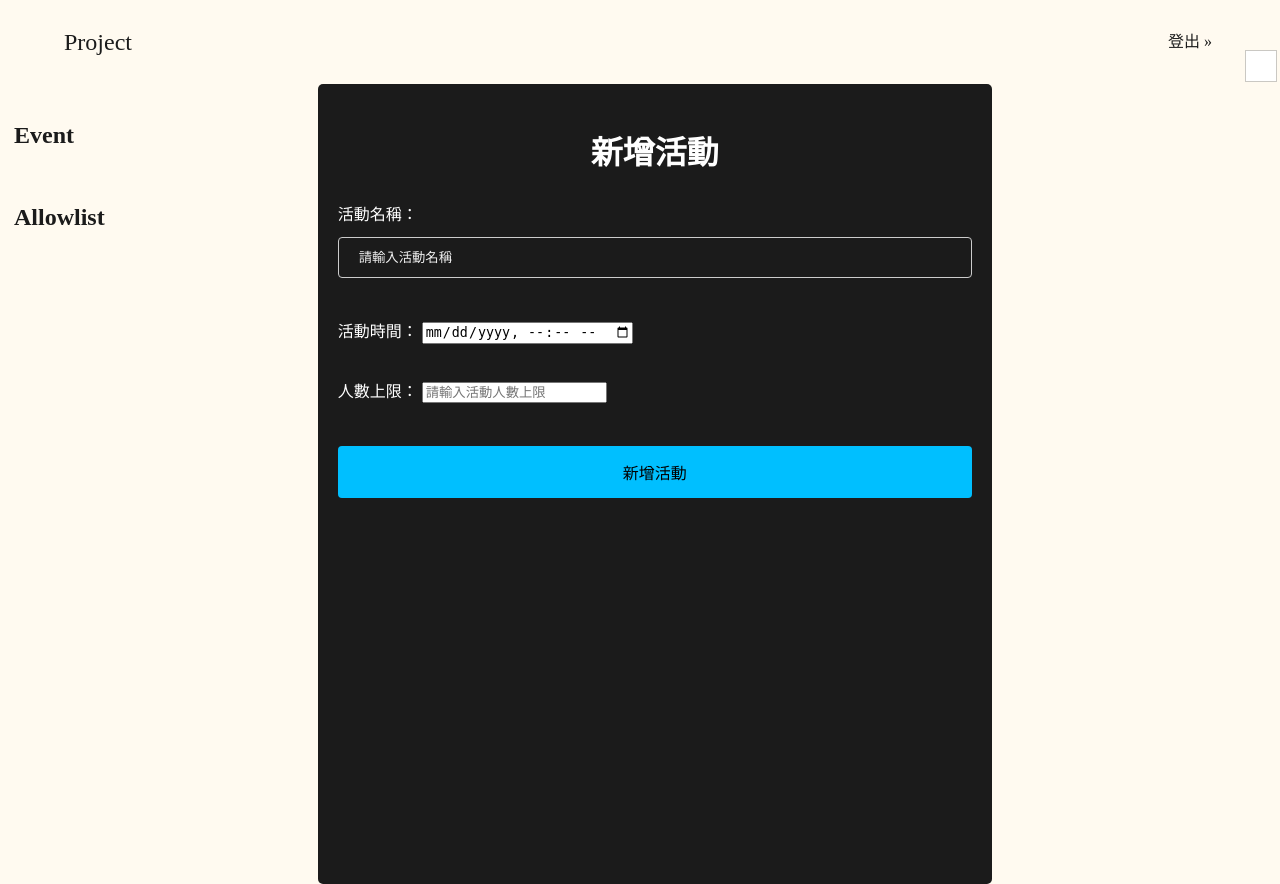
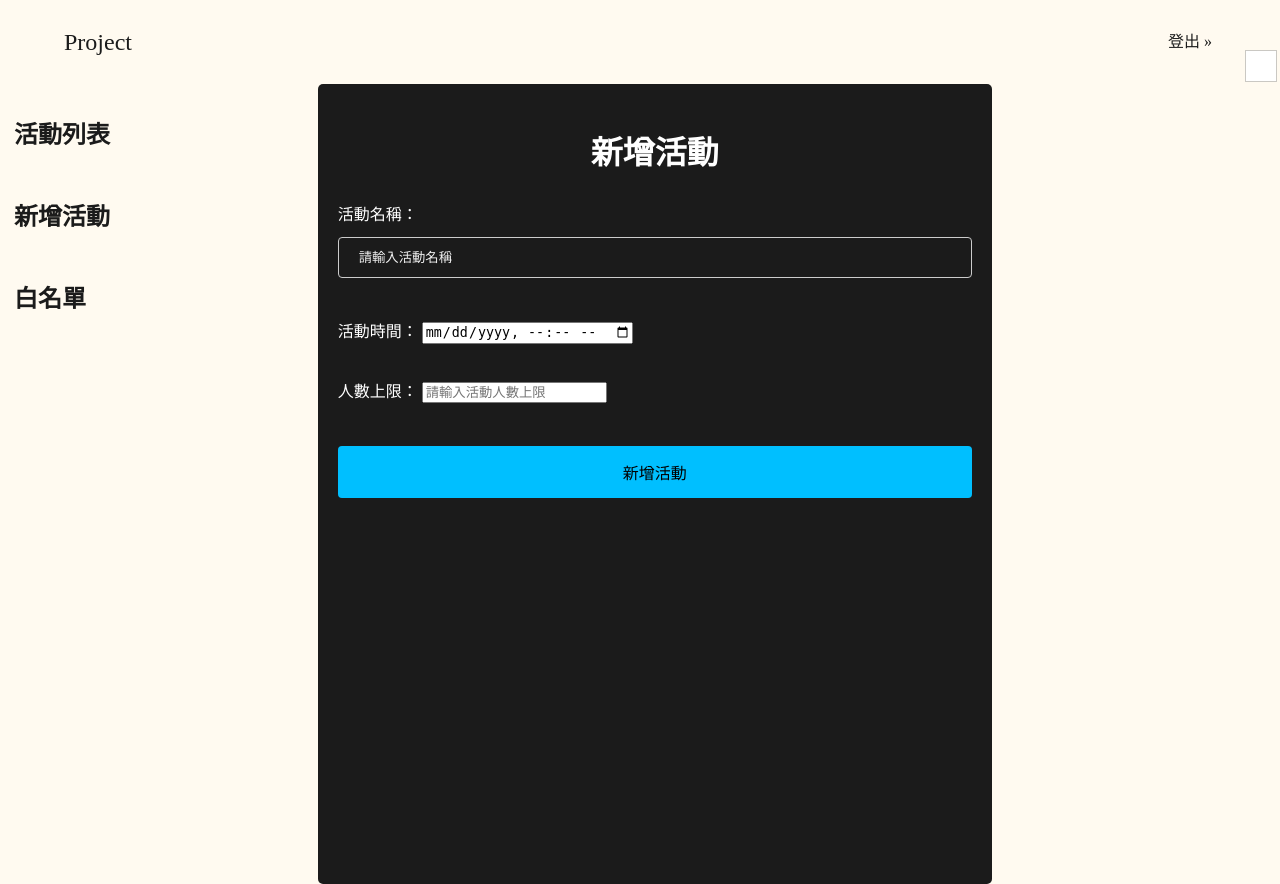
Before and after one commit to morrischen890717/112_Web, a Django app: page /createEvent in a window 1280 px wide. Run offline with Django 4.2, Linux system fonts and the light colour scheme; a user stored in the database is signed in.

Commit message:
modify css of allowlistPage.html and add the link to createEvent.html on the sidebar

```diff
--- a/project/templates/allowlistPage.html
+++ b/project/templates/allowlistPage.html
@@ -1,7 +1,8 @@
 {% extends "base.html" %}
 {% load static %}
 {% block extra-css %}
-  <link rel="stylesheet" href="{% static "css/eventPage/dark.css" %}" />
+  <link rel="stylesheet" href="{% static "css/eventPage/light.css" %}"/>
+  <link rel="stylesheet" href="{% static "css/eventPage/dark.css" %}" id="darkTheme" disabled/>
 {% endblock %}
 {% block main-wrapper %}
 <div class="main-content">
--- a/project/templates/base.html
+++ b/project/templates/base.html
@@ -24,8 +24,9 @@
     </div>
     <div class="main-wrapper">
       <div class="sidebar-container">
-        <h2><a href="/eventPage">Event</a></h2>
-        <h2><a href="/allowlistPage">Allowlist</a></h2>
+        <h2><a href="/eventPage">活動列表</a></h2>
+        <h2><a href="/createEvent">新增活動</a></h2>
+        <h2><a href="/allowlistPage">白名單</a></h2>
       </div>
       {% block main-wrapper %}{% endblock %}
     </div>
```
Also changed, not shown: project/db.sqlite3.
